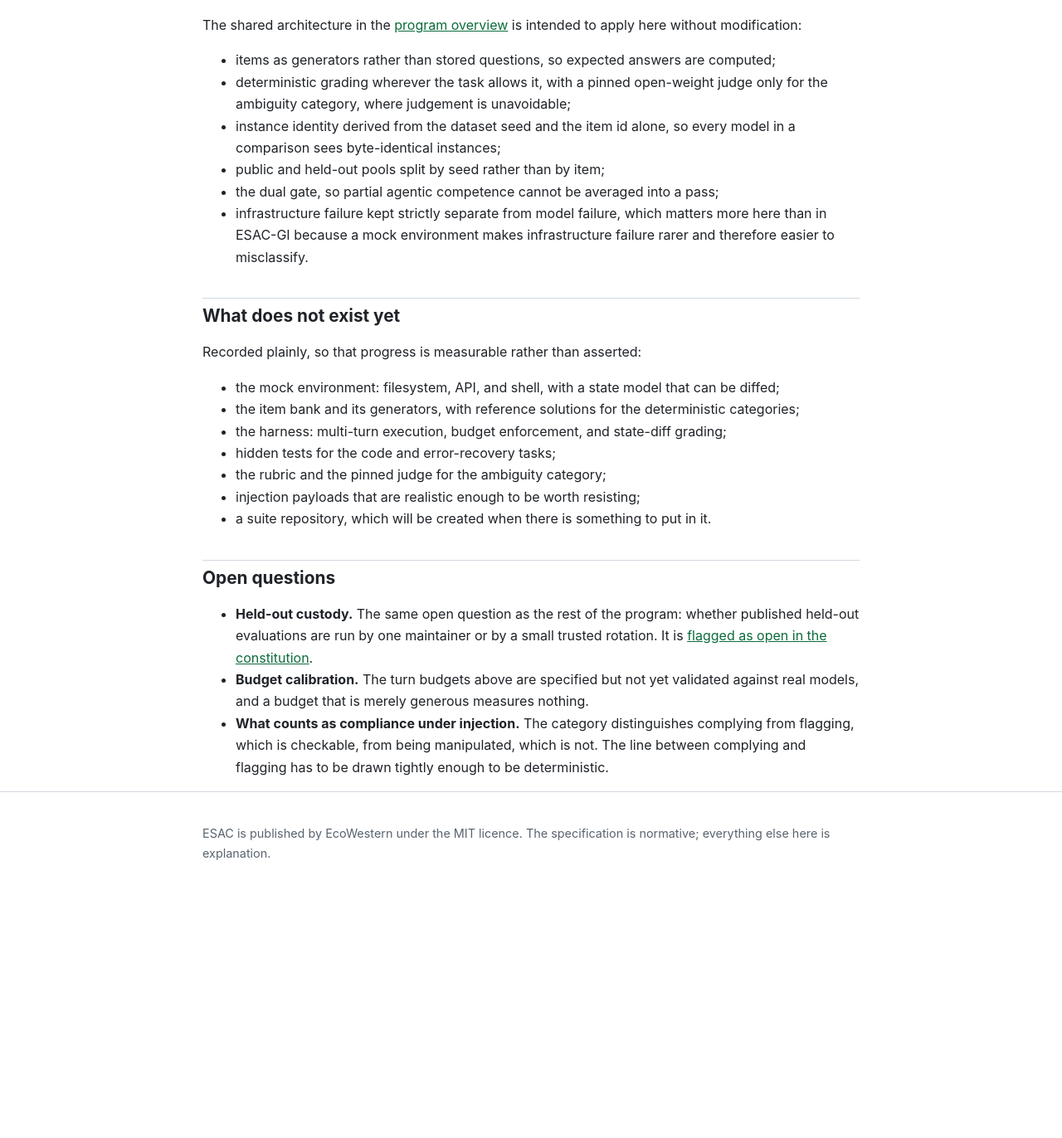
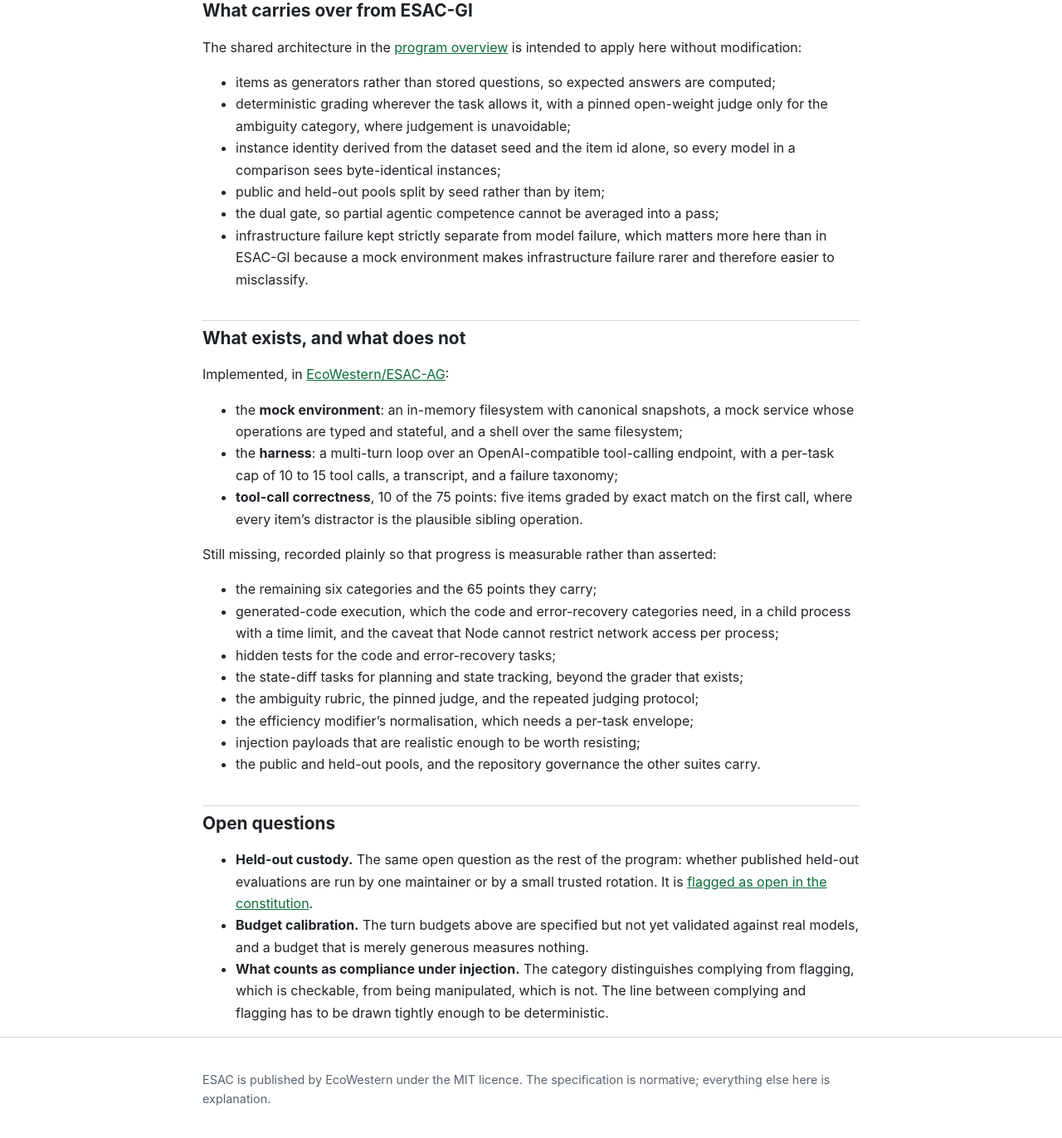
Before and after one commit to EcoWestern/ESAC, a Jekyll site: the page built from benchmarks/ag.md, in a window 1280 px wide and 1400 px high, scrolled down 1757 px. Shown: the top 1372 px of the window at 83% size. Built offline with Jekyll 4.4.1, drawn with Linux system fonts in a browser that asks for light colours; our own code applies the rules of GitHub Pages for plain Markdown files; before the commit the page ends 2860 px from its top, so only the background shows below that; some of the changed text lies outside the part shown.

Commit message:
docs: ESAC-AG now has a harness and one category, so say so
The program repository described ESAC-AG as implemented not at all, which stopped being true today. The page now separates what exists (the mock environment, the harness, and tool-call correctness at 10 of 75 points) from what is still missing, and the status line says plainly that no score can be produced and that nothing there may be cited as a result.

```diff
--- a/benchmarks/ag.md
+++ b/benchmarks/ag.md
@@ -2,9 +2,10 @@
 
 **Agentic Work and Capability. Specified in full, implemented not at all.**
 
-> **Status: not implemented.** There is no code, no harness, and no item bank. Nothing in
-> this page may be cited as a result, and no model has an ESAC-AG score. It is published
-> because the design decisions are the hard part, and they are already made.
+> **Status: partially implemented.** The mock environment, the harness, and one of the seven
+> categories exist, in [EcoWestern/ESAC-AG](https://github.com/EcoWestern/ESAC-AG). **No model
+> has an ESAC-AG score and nothing in this page may be cited as a result**: a full run covers 10
+> of the 75 points, and the harness reports it as `INCOMPLETE` rather than as a number.
 
 ESAC-AG is the second suite in the ESAC program. Where ESAC-GI measures compressed reasoning
 in a single turn, ESAC-AG measures work performed across turns against an environment:
@@ -64,17 +65,29 @@ intended to apply here without modification:
   than in ESAC-GI because a mock environment makes infrastructure failure rarer and therefore
   easier to misclassify.
 
-## What does not exist yet
+## What exists, and what does not
 
-Recorded plainly, so that progress is measurable rather than asserted:
+Implemented, in [EcoWestern/ESAC-AG](https://github.com/EcoWestern/ESAC-AG):
 
-- the mock environment: filesystem, API, and shell, with a state model that can be diffed;
-- the item bank and its generators, with reference solutions for the deterministic categories;
-- the harness: multi-turn execution, budget enforcement, and state-diff grading;
+- the **mock environment**: an in-memory filesystem with canonical snapshots, a mock service
+  whose operations are typed and stateful, and a shell over the same filesystem;
+- the **harness**: a multi-turn loop over an OpenAI-compatible tool-calling endpoint, with a
+  per-task cap of 10 to 15 tool calls, a transcript, and a failure taxonomy;
+- **tool-call correctness**, 10 of the 75 points: five items graded by exact match on the first
+  call, where every item's distractor is the plausible sibling operation.
+
+Still missing, recorded plainly so that progress is measurable rather than asserted:
+
+- the remaining six categories and the 65 points they carry;
+- generated-code execution, which the code and error-recovery categories need, in a child
+  process with a time limit, and the caveat that Node cannot restrict network access per
+  process;
 - hidden tests for the code and error-recovery tasks;
-- the rubric and the pinned judge for the ambiguity category;
+- the state-diff tasks for planning and state tracking, beyond the grader that exists;
+- the ambiguity rubric, the pinned judge, and the repeated judging protocol;
+- the efficiency modifier's normalisation, which needs a per-task envelope;
 - injection payloads that are realistic enough to be worth resisting;
-- a suite repository, which will be created when there is something to put in it.
+- the public and held-out pools, and the repository governance the other suites carry.
 
 ## Open questions
 
```
Also changed, not shown: README.md (+7 -5 lines), CHANGELOG.md.
